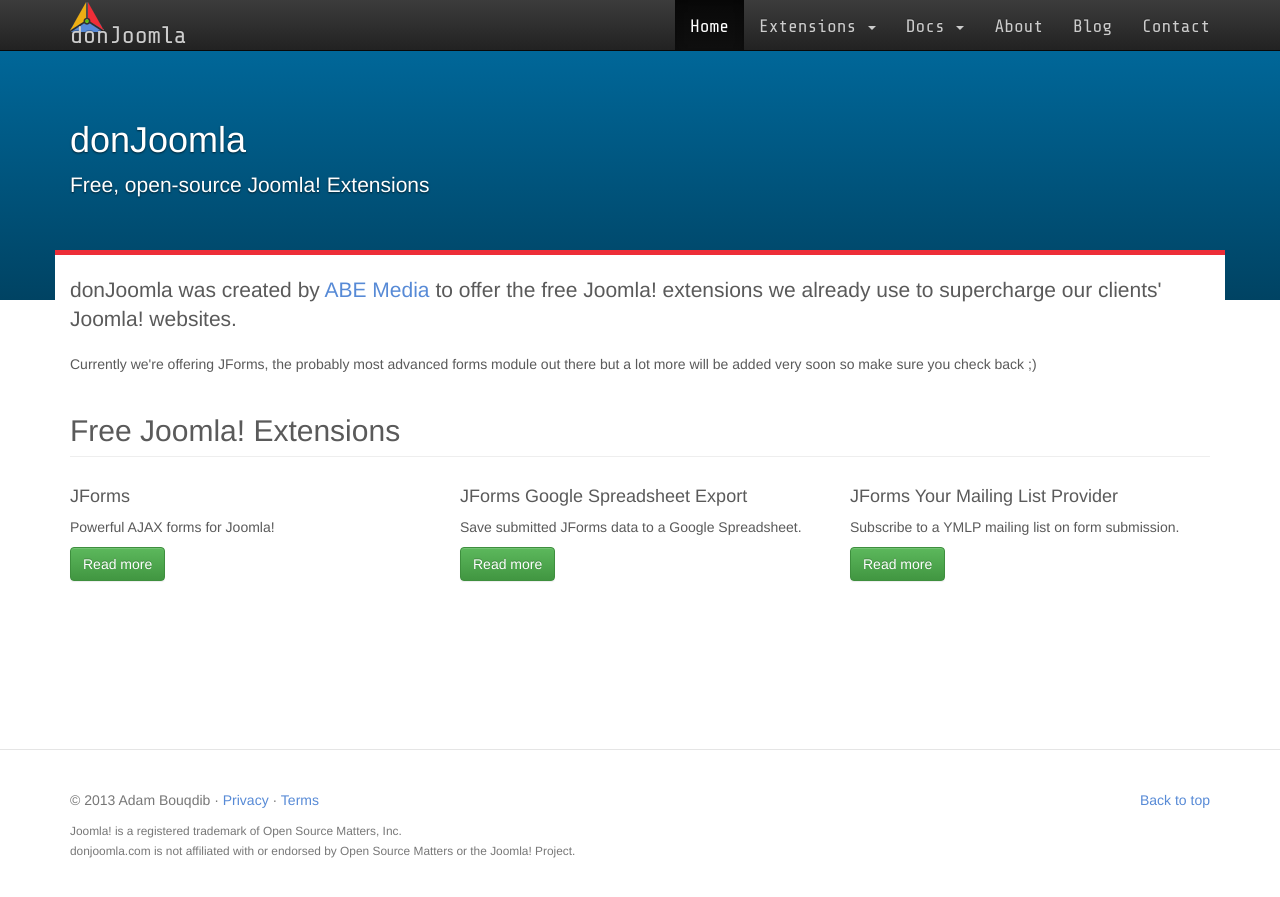
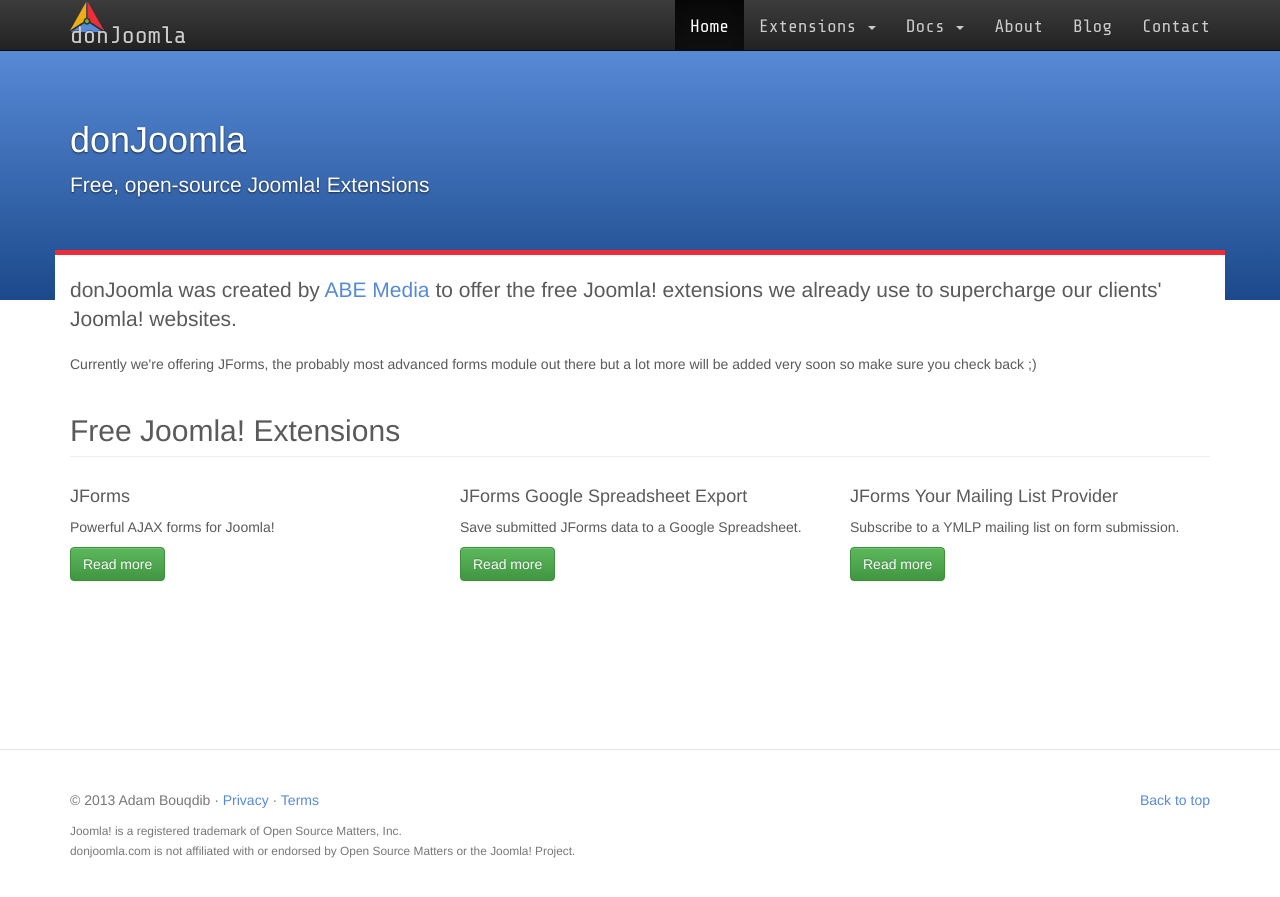
Before and after one commit to donJoomla/donjoomla.github.io, a Jekyll site: the page built from index.html, in a window 1280 px wide. Shown: the top 897 px of the page. Built offline with Jekyll 4.4.1, drawn with Linux system fonts in a browser that asks for light colours; nearby versions of some CDN libraries.

Commit message:
updated colors to match joomla brand

```diff
--- a/css/style.css
+++ b/css/style.css
@@ -34,11 +34,11 @@
 /* Carousel base class */
 .carousel {
 	height: 250px;
-	background: -webkit-linear-gradient(bottom, rgb(0, 67, 99) 0%, rgb(0, 103, 153) 100%);
-	background: -o-linear-gradient(bottom, rgb(0, 67, 99) 0%, rgb(0, 103, 153) 100%);
-	background: -ms-linear-gradient(bottom, rgb(0, 67, 99) 0%, rgb(0, 103, 153) 100%);
-	background: -moz-linear-gradient(bottom, rgb(0, 67, 99) 0%, rgb(0, 103, 153) 100%);
-	background: linear-gradient(to top, rgb(0, 67, 99) 0%, rgb(0, 103, 153) 100%);
+	background: -webkit-linear-gradient(bottom, #1C498B 0%, #578AD6 100%);
+	background: -o-linear-gradient(bottom, #1C498B 0%, #578AD6 100%);
+	background: -ms-linear-gradient(bottom, #1C498B 0%, #578AD6 100%);
+	background: -moz-linear-gradient(bottom, #1C498B 0%, #578AD6 100%);
+	background: linear-gradient(to top, #1C498B 0%, #578AD6 100%);
 }
 /* Since positioning the image, we need to help out the caption */
 .carousel-caption {
```
